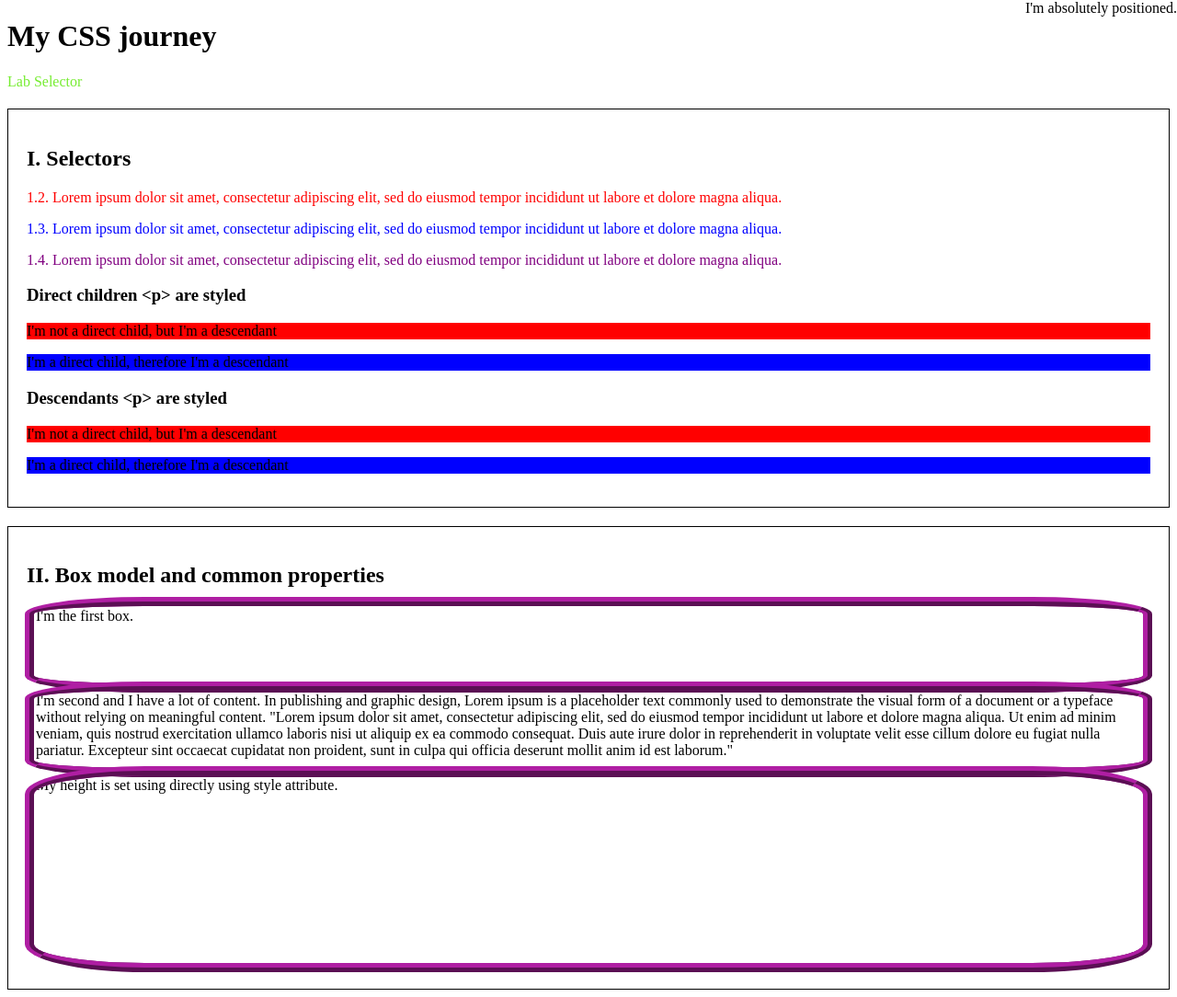
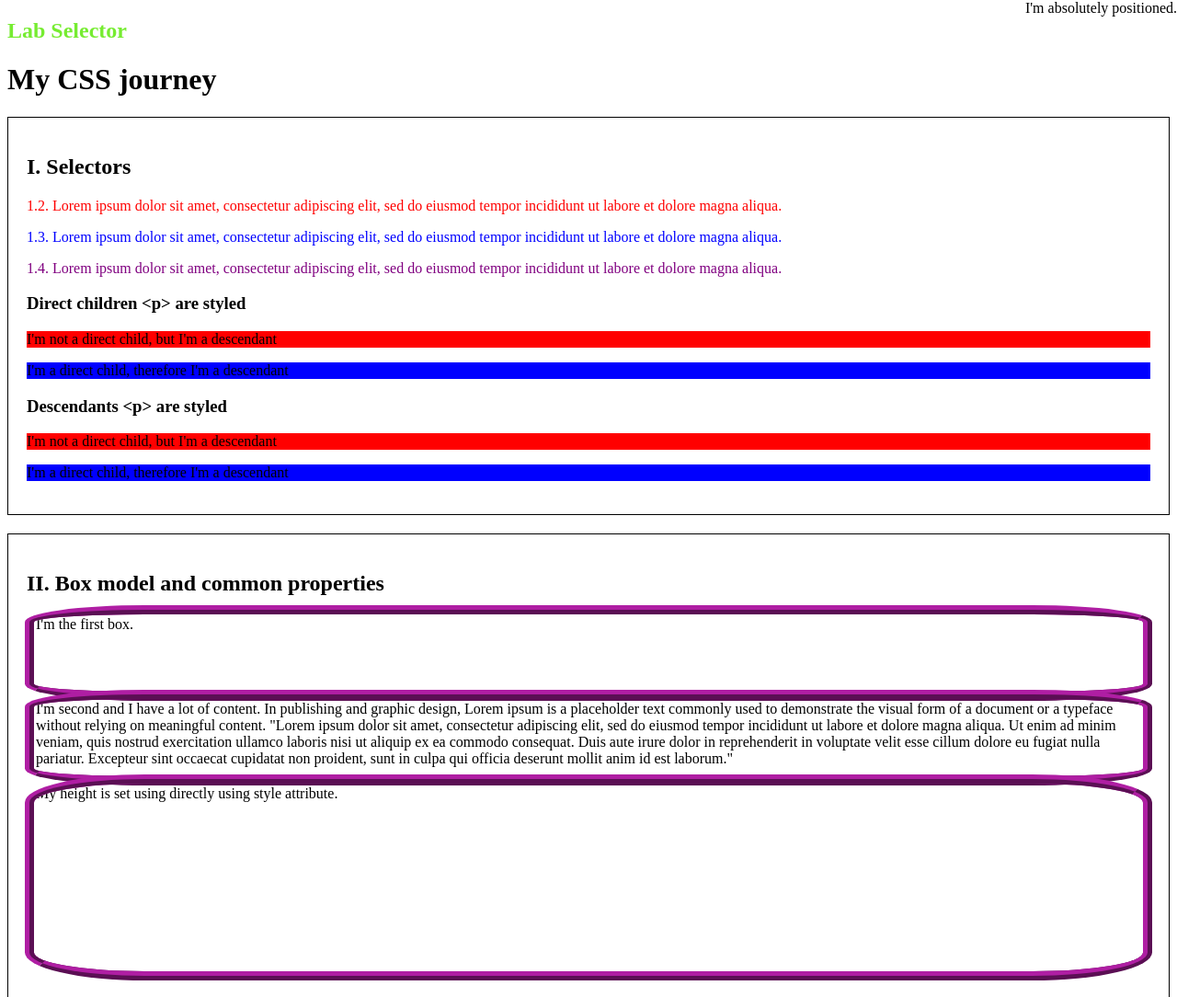
Before and after one commit to CDChamberlin/Module-2-Labs, a plain HTML site: page scr/Lab 2/lab2.html in a window 1280 px wide. Shown: the top 1084 px of the page at 92% size. Drawn offline with Linux system fonts and the light colour scheme.

Commit message:
Changed format of the Lab Selector nav bar

```diff
--- a/scr/Lab 2/lab2.html
+++ b/scr/Lab 2/lab2.html
@@ -101,10 +101,13 @@
     </style>
   </head>
   <body>
+    <header>
+      <nav>
+        <h2><a href="../../index.html">Lab Selector</a></h2>
+      </nav>
+    </header>
     <h1>My CSS journey</h1>
-    <nav>
-      <a href="../../index.html">Lab Selector</a>
-    </nav>
+
 
     <article>
       <h2>I. Selectors</h2>
```
